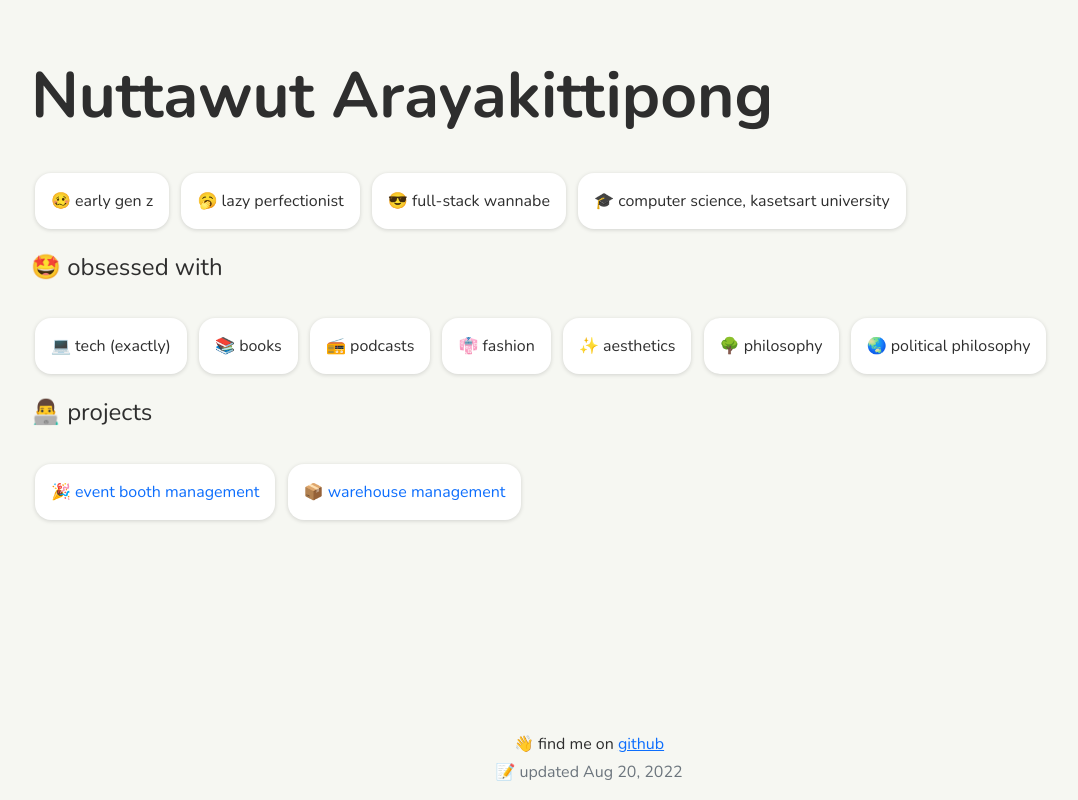
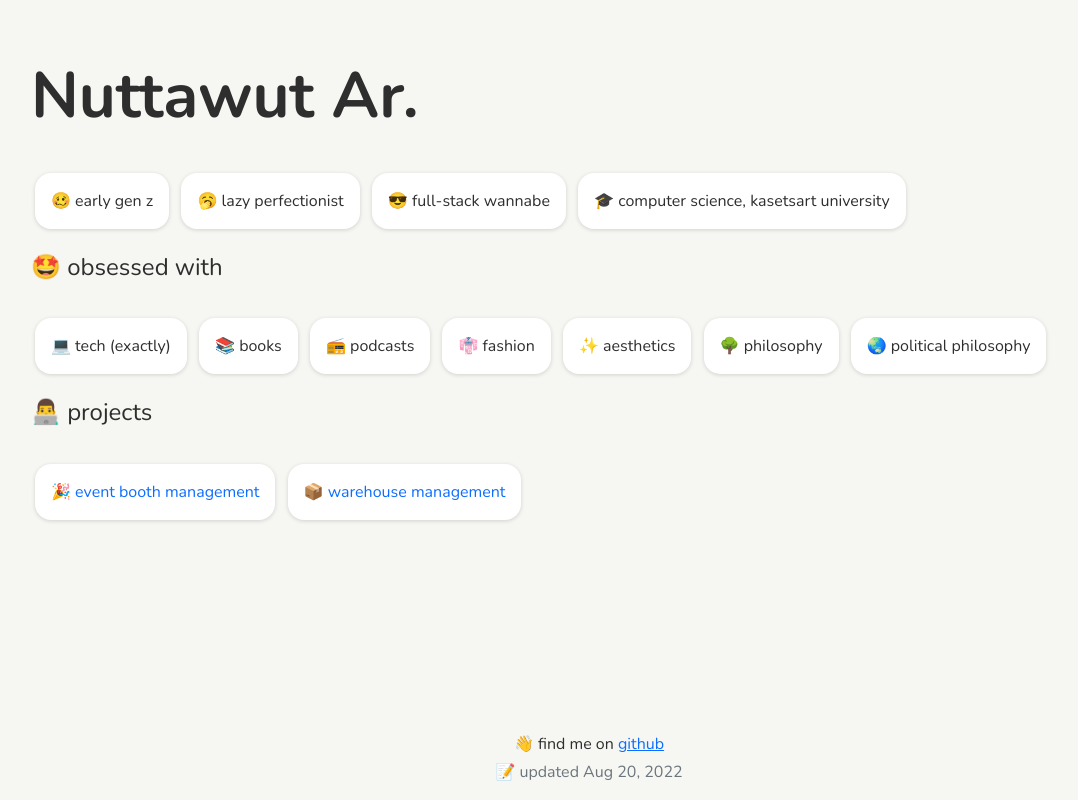
Before and after one commit to thisnat/thisnat.github.io, a plain HTML site: page index.html in a window 1280 px wide. Shown: the whole page, without its empty margins (51-1129 px from the left). Drawn offline with nearby package versions, Linux system fonts and the light colour scheme.

Commit message:
edit name

```diff
--- a/index.html
+++ b/index.html
@@ -17,7 +17,7 @@
   <body>
     <div class="container my-5">
       <p class="fw-bold" style="font-size: 4rem">
-        Nuttawut Arayakittipong
+        Nuttawut Ar.
       </p>
       <div>
         <div class="bubble">
```
